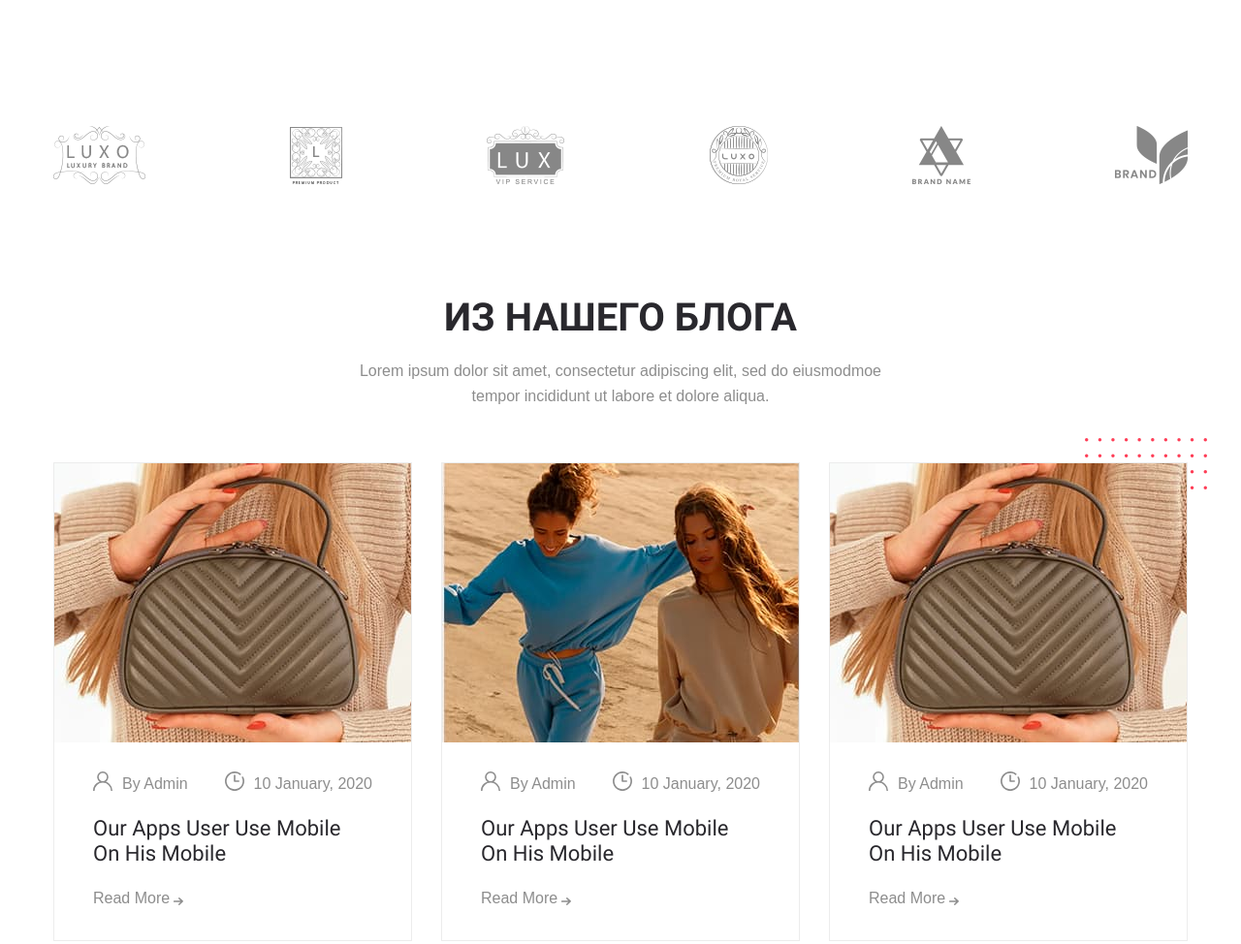
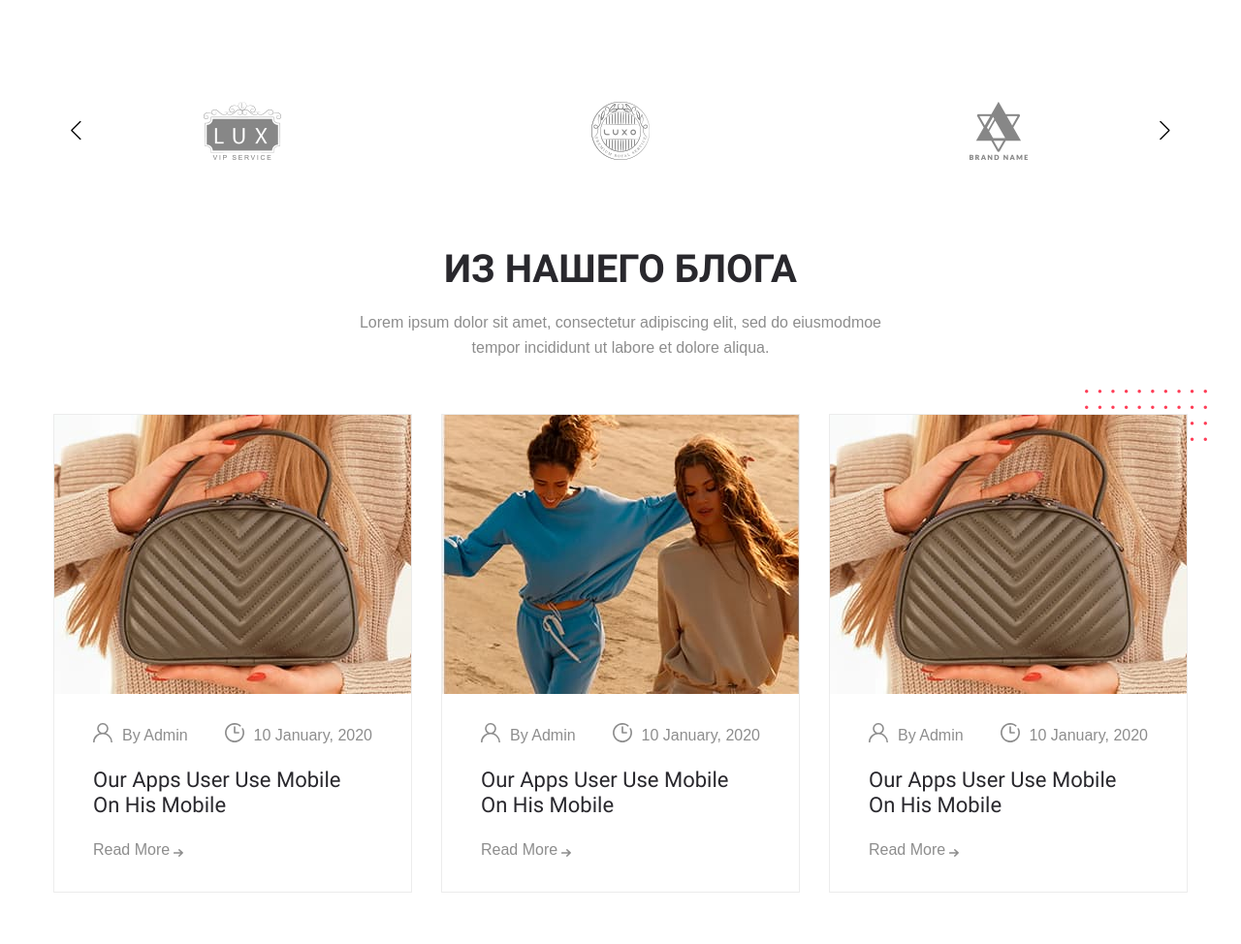
Before and after one commit to Murmavilink/marcho, a website built with webpack: page dist/index.html in a window 1280 px wide. Shown: the part 5348-6322 px from the top of the page at 97% size. Built offline with nearby package versions, Linux system fonts and the light colour scheme; no server answers; files whose address does not match are found by name; what swup would draw is missing.

Commit message:
added slider logos

```diff
--- a/src/modules/slider.js
+++ b/src/modules/slider.js
@@ -2,7 +2,7 @@ import Swiper from 'swiper/bundle';
 
 export const slider = () => {
 
-    const swiper = new Swiper('.top-slider__container', {
+    const topSlider = new Swiper('.top-slider__container', {
       loop: true,
       speed: 1000,
       effect: 'fade',
@@ -23,4 +23,22 @@ export const slider = () => {
 
     });
 
+
+    const logSlider = new Swiper('.partners__list-wrap', {
+      slidesPerView: 3,
+      loop: true,
+      autoplay: {
+        delay: 1500,
+        disableOnInteraction: false,
+      },
+
+      navigation: {
+        nextEl: '.swiper-button-next',
+        prevEl: '.swiper-button-prev',
+      }
+
+    });
+
+
+
 };
```
Also changed, not shown: dist/css/style.mini.css, dist/index.html.
